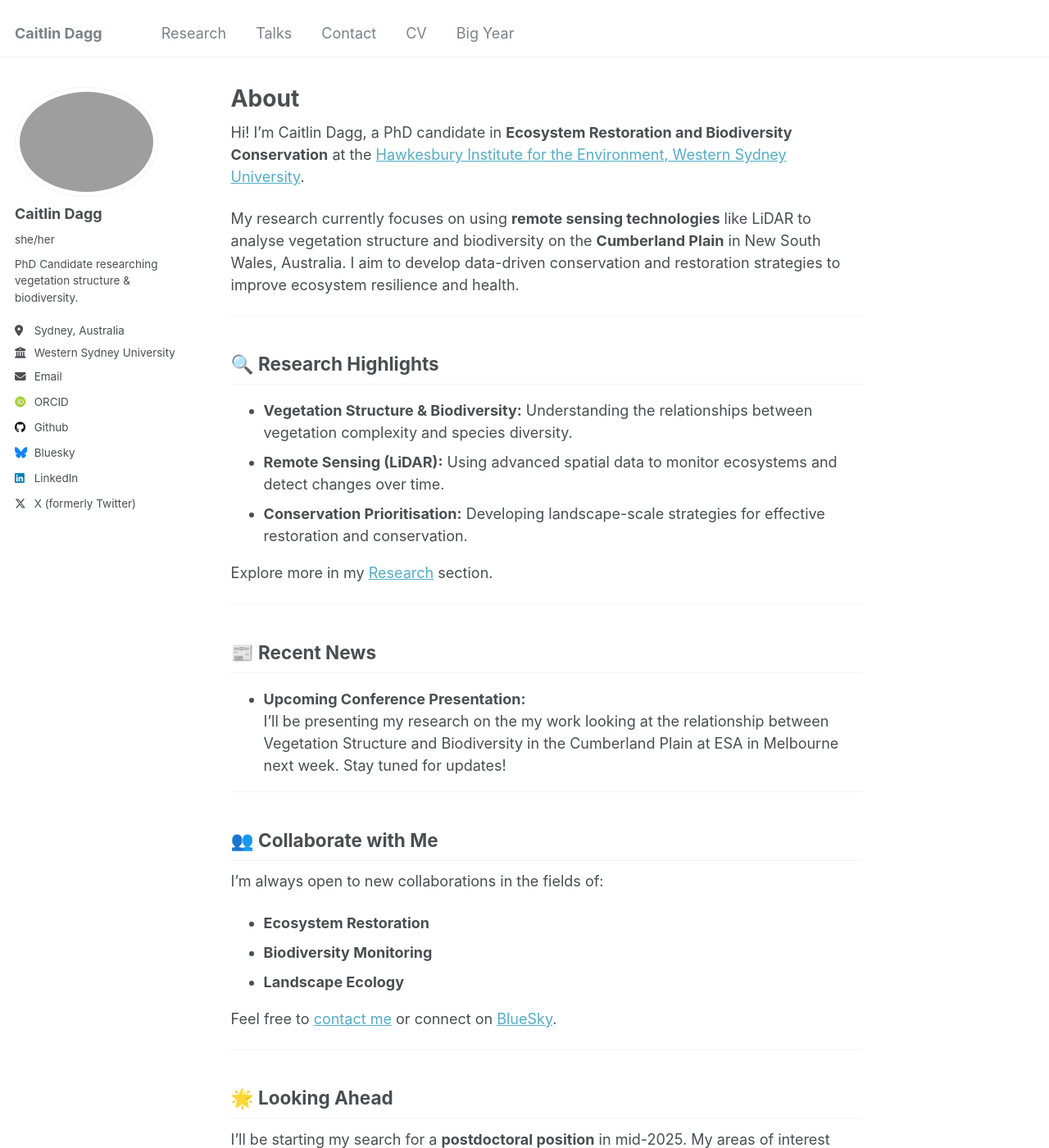
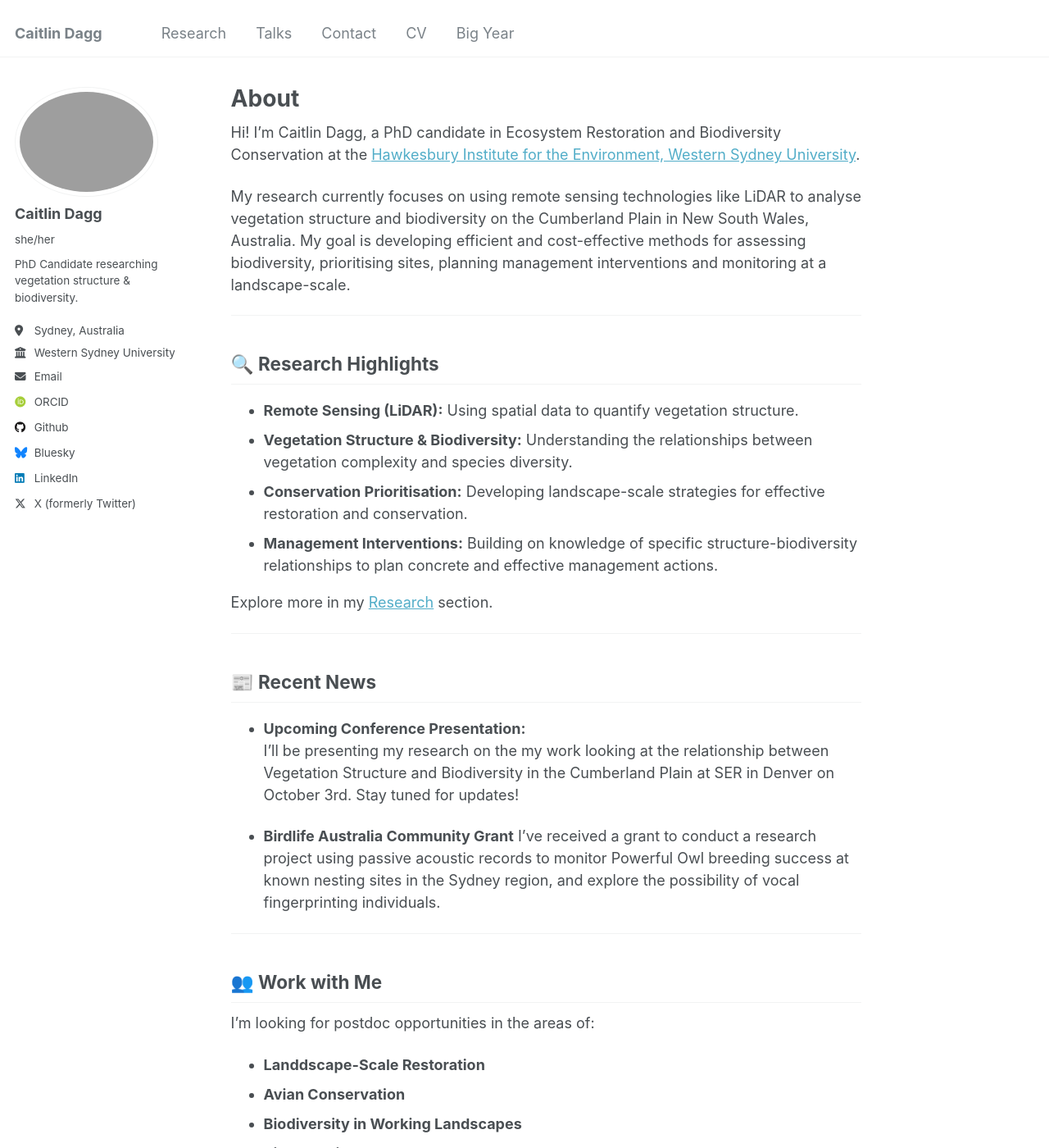
Before and after one commit to caitlindagg/caitlindagg.github.io, a Jekyll site: the page built from _pages/about.md, in a window 1280 px wide and 1400 px high. Shown: the whole window at 82% size. Built offline with Jekyll 4.4.1, drawn with Linux system fonts in a browser that asks for light colours; some web fonts are replaced; some of the changed text lies outside the part shown.

Commit message:
Update about.md

```diff
--- a/_pages/about.md
+++ b/_pages/about.md
@@ -6,16 +6,17 @@ redirect_from:
   - /about/
   - /about.html
 ---
-Hi! I'm Caitlin Dagg, a PhD candidate in **Ecosystem Restoration and Biodiversity Conservation** at the [Hawkesbury Institute for the Environment, Western Sydney University](https://www.westernsydney.edu.au/hie).
+Hi! I'm Caitlin Dagg, a PhD candidate in Ecosystem Restoration and Biodiversity Conservation at the [Hawkesbury Institute for the Environment, Western Sydney University](https://www.westernsydney.edu.au/hie).
 
-My research currently focuses on using **remote sensing technologies** like LiDAR to analyse vegetation structure and biodiversity on the **Cumberland Plain** in New South Wales, Australia. I aim to develop data-driven conservation and restoration strategies to improve ecosystem resilience and health.
+My research currently focuses on using remote sensing technologies like LiDAR to analyse vegetation structure and biodiversity on the Cumberland Plain in New South Wales, Australia. My goal is developing efficient and cost-effective methods for assessing biodiversity, prioritising sites, planning management interventions and monitoring at a landscape-scale.
 
 ---
 
 ## 🔍 **Research Highlights**
+- **Remote Sensing (LiDAR):** Using spatial data to quantify vegetation structure.
 - **Vegetation Structure & Biodiversity:** Understanding the relationships between vegetation complexity and species diversity.
-- **Remote Sensing (LiDAR):** Using advanced spatial data to monitor ecosystems and detect changes over time.
 - **Conservation Prioritisation:** Developing landscape-scale strategies for effective restoration and conservation.
+- **Management Interventions:** Building on knowledge of specific structure-biodiversity relationships to plan concrete and effective management actions.
 
 Explore more in my [Research](research) section.
 
@@ -23,17 +24,23 @@ Explore more in my [Research](research) section.
 
 ## 📰 **Recent News**
 - **Upcoming Conference Presentation:**
-  I’ll be presenting my research on the my work looking at the relationship between Vegetation Structure and Biodiversity in the Cumberland Plain at ESA in Melbourne next week. Stay tuned for updates!
+  I’ll be presenting my research on the my work looking at the relationship between Vegetation Structure and Biodiversity in the Cumberland Plain at SER in Denver on October 3rd. Stay tuned for updates!
+
+- **Birdlife Australia Community Grant**
+  I've received a grant to conduct a research project using passive acoustic records to monitor Powerful Owl breeding success at known nesting sites in the Sydney region, and explore the possibility of vocal fingerprinting individuals.
 
 
 ---
 
-## 👥 **Collaborate with Me**
-I'm always open to new collaborations in the fields of:
-- **Ecosystem Restoration**
-- **Biodiversity Monitoring**
-- **Landscape Ecology**
+## 👥 **Work with Me**
+I'm looking for postdoc opportunities in the areas of:
+- **Landdscape-Scale Restoration**
+- **Avian Conservation**
+- **Biodiversity in Working Landscapes**
+- **Bioacoustics**
 
+
+If you're interested in collaborating or hiring, let’s connect!
 Feel free to [contact me](contact) or connect on [BlueSky](https://caitlindagg.bsky.social).
 
 <!-- ---
@@ -49,15 +56,6 @@ More publications can be found [here](publications). -->
 
 ---
 
-## 🌟 **Looking Ahead**
-I’ll be starting my search for a **postdoctoral position** in mid-2025. My areas of interest include:
-- **Landscape-Scale Conservation**
-- **Connectivity and Biodiversity**
-- **Conservation in Working Landscapes & Agroecology**
-- **Avian Conservation**
-
-If you're interested in collaborating or hiring, let’s connect!
-
 ---
 
 <footer>
```
